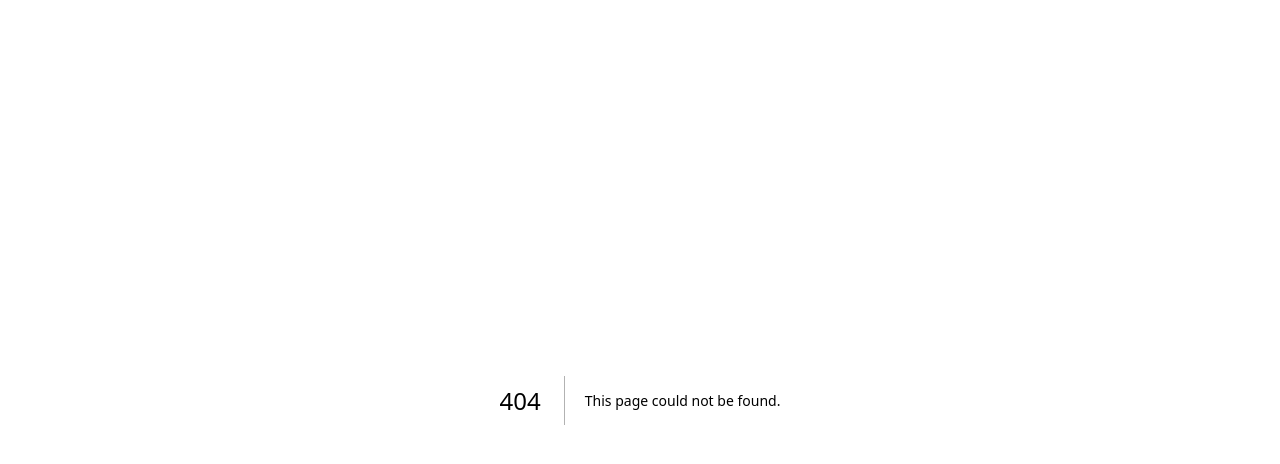
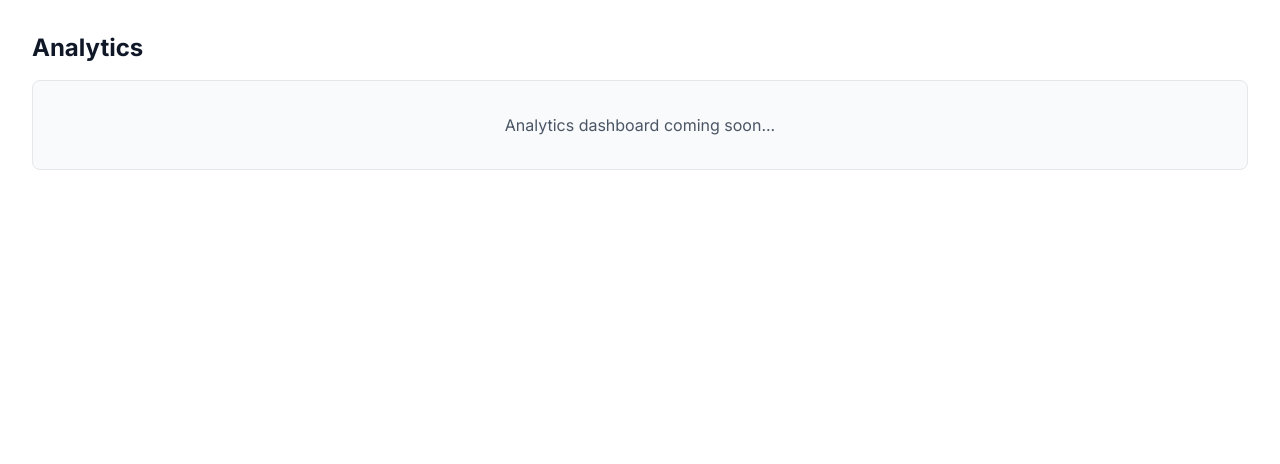
Before and after one commit to gigiorda84/walkspace-app, a Next.js app in the folder cms/: page /analytics in a window 1280 px wide. Before the commit this address had no page. Shown: the top 464 px of the page. Built offline with nearby package versions, Linux system fonts and the light colour scheme.

Commit message:
Add analytics placeholder page to fix 404 errors

```diff
--- /dev/null
+++ b/cms/src/app/analytics/page.tsx
@@ -0,0 +1,12 @@
+'use client';
+
+export default function AnalyticsPage() {
+  return (
+    <div className="p-8">
+      <h1 className="text-2xl font-bold text-gray-900 mb-4">Analytics</h1>
+      <div className="bg-gray-50 border border-gray-200 rounded-lg p-8 text-center">
+        <p className="text-gray-600">Analytics dashboard coming soon...</p>
+      </div>
+    </div>
+  );
+}
```
